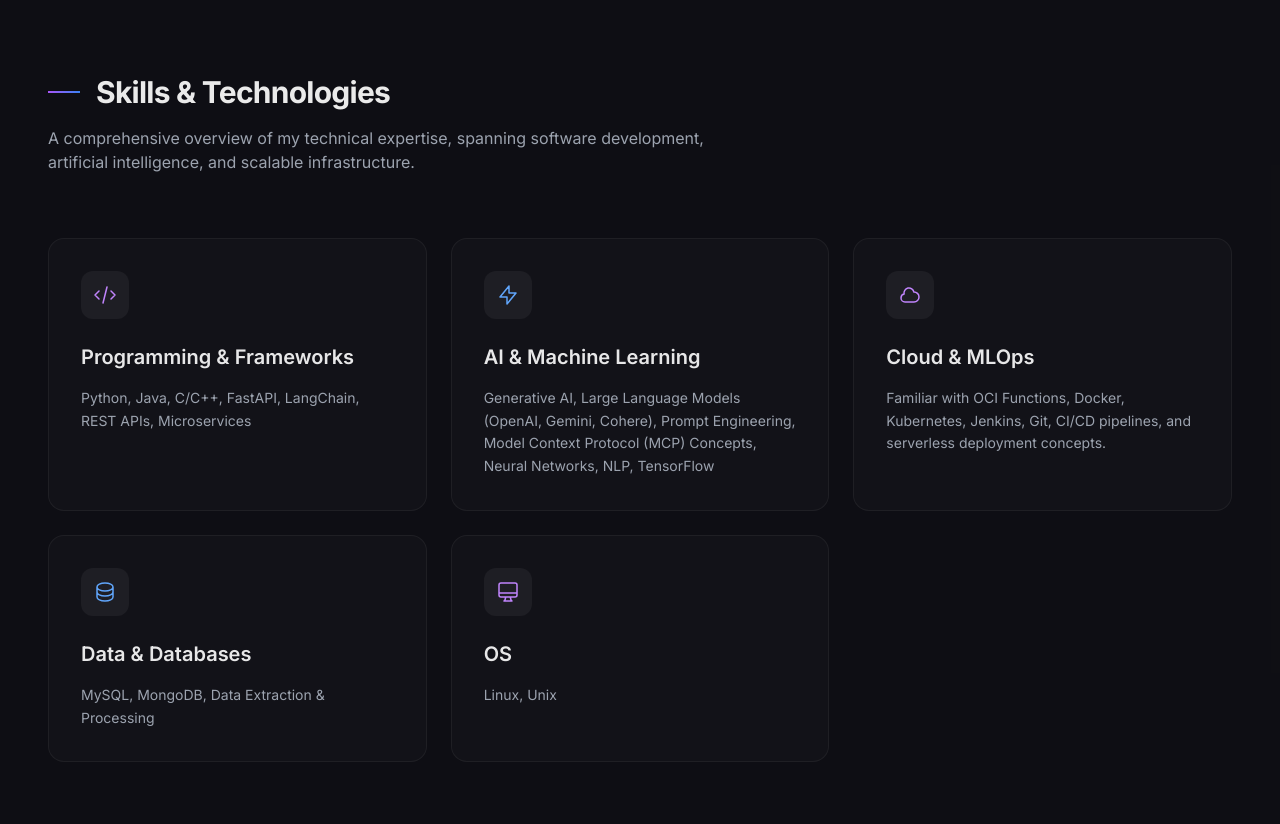
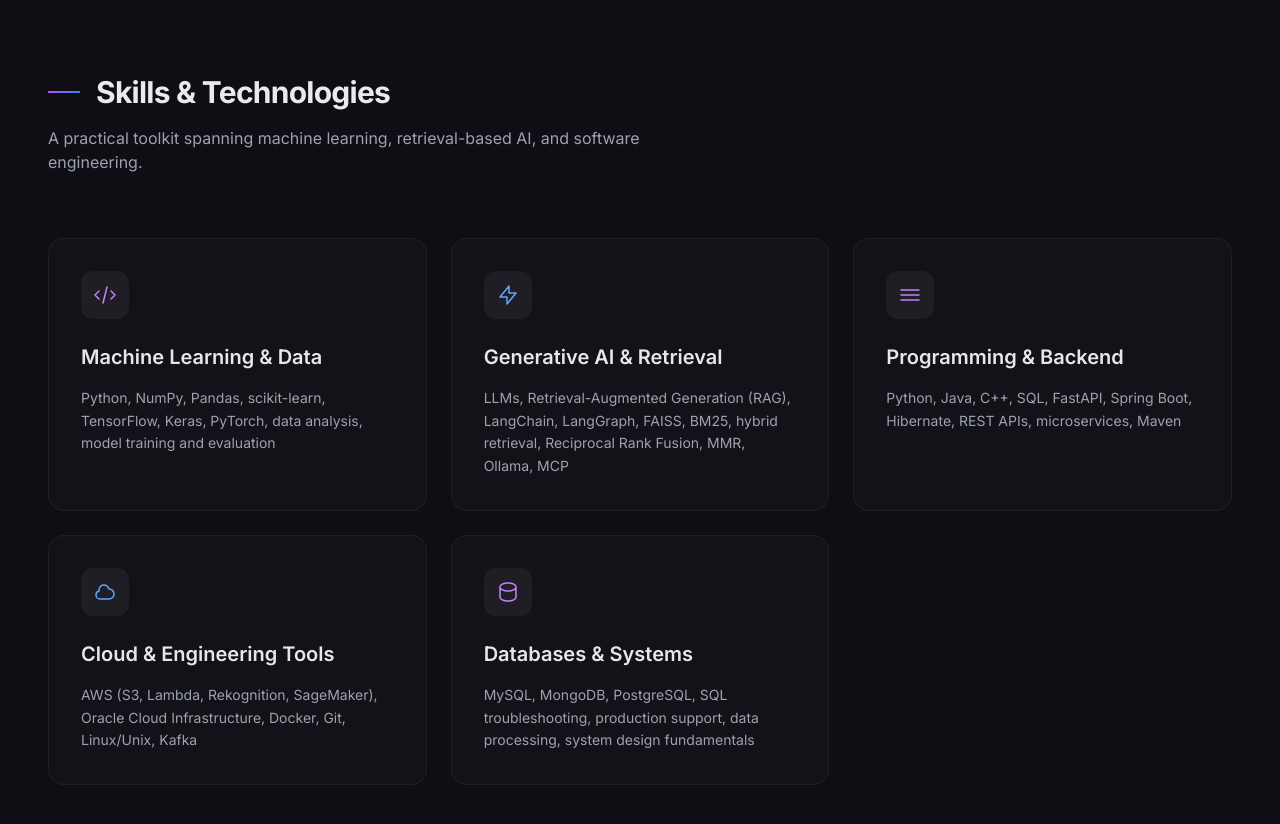
Before and after one commit to Saty290501/Portfolio, a Next.js app: page / in a window 1280 px wide. Shown: the part 1360-2184 px from the top of the page. Built offline with nearby package versions, Linux system fonts and the light colour scheme.

Commit message:
Update src/components/Skills.tsx for Machine Learning Engineer portfolio

```diff
--- a/src/components/Skills.tsx
+++ b/src/components/Skills.tsx
@@ -4,8 +4,8 @@ import { motion } from 'framer-motion';
 
 const skillsData = [
     {
-        category: "Programming & Frameworks",
-        skills: "Python, Java, C/C++, FastAPI, LangChain, REST APIs, Microservices",
+        category: "Machine Learning & Data",
+        skills: "Python, NumPy, Pandas, scikit-learn, TensorFlow, Keras, PyTorch, data analysis, model training and evaluation",
         icon: (
             <svg className="w-6 h-6 text-purple-400" fill="none" viewBox="0 0 24 24" stroke="currentColor">
                 <path strokeLinecap="round" strokeLinejoin="round" strokeWidth={1.5} d="M10 20l4-16m4 4l4 4-4 4M6 16l-4-4 4-4" />
@@ -13,8 +13,8 @@ const skillsData = [
         )
     },
     {
-        category: "AI & Machine Learning",
-        skills: "Generative AI, Large Language Models (OpenAI, Gemini, Cohere), Prompt Engineering, Model Context Protocol (MCP) Concepts, Neural Networks, NLP, TensorFlow",
+        category: "Generative AI & Retrieval",
+        skills: "LLMs, Retrieval-Augmented Generation (RAG), LangChain, LangGraph, FAISS, BM25, hybrid retrieval, Reciprocal Rank Fusion, MMR, Ollama, MCP",
         icon: (
             <svg className="w-6 h-6 text-blue-400" fill="none" viewBox="0 0 24 24" stroke="currentColor">
                 <path strokeLinecap="round" strokeLinejoin="round" strokeWidth={1.5} d="M13 10V3L4 14h7v7l9-11h-7z" />
@@ -22,29 +22,29 @@ const skillsData = [
         )
     },
     {
-        category: "Cloud & MLOps",
-        skills: "Familiar with OCI Functions, Docker, Kubernetes, Jenkins, Git, CI/CD pipelines, and serverless deployment concepts.",
+        category: "Programming & Backend",
+        skills: "Python, Java, C++, SQL, FastAPI, Spring Boot, Hibernate, REST APIs, microservices, Maven",
         icon: (
             <svg className="w-6 h-6 text-purple-400" fill="none" viewBox="0 0 24 24" stroke="currentColor">
+                <path strokeLinecap="round" strokeLinejoin="round" strokeWidth={1.5} d="M3 7h18M3 12h18M3 17h18" />
+            </svg>
+        )
+    },
+    {
+        category: "Cloud & Engineering Tools",
+        skills: "AWS (S3, Lambda, Rekognition, SageMaker), Oracle Cloud Infrastructure, Docker, Git, Linux/Unix, Kafka",
+        icon: (
+            <svg className="w-6 h-6 text-blue-400" fill="none" viewBox="0 0 24 24" stroke="currentColor">
                 <path strokeLinecap="round" strokeLinejoin="round" strokeWidth={1.5} d="M3 15a4 4 0 004 4h9a5 5 0 10-.1-9.999 5.002 5.002 0 10-9.78 2.096A4.001 4.001 0 003 15z" />
             </svg>
         )
     },
     {
-        category: "Data & Databases",
-        skills: "MySQL, MongoDB, Data Extraction & Processing",
-        icon: (
-            <svg className="w-6 h-6 text-blue-400" fill="none" viewBox="0 0 24 24" stroke="currentColor">
-                <path strokeLinecap="round" strokeLinejoin="round" strokeWidth={1.5} d="M4 7v10c0 2.21 3.582 4 8 4s8-1.79 8-4V7M4 7c0 2.21 3.582 4 8 4s8-1.79 8-4M4 7c0-2.21 3.582-4 8-4s8 1.79 8 4m0 5c0 2.21-3.582 4-8 4s-8-1.79-8-4" />
-            </svg>
-        )
-    },
-    {
-        category: "OS",
-        skills: "Linux, Unix",
+        category: "Databases & Systems",
+        skills: "MySQL, MongoDB, PostgreSQL, SQL troubleshooting, production support, data processing, system design fundamentals",
         icon: (
             <svg className="w-6 h-6 text-purple-400" fill="none" viewBox="0 0 24 24" stroke="currentColor">
-                <path strokeLinecap="round" strokeLinejoin="round" strokeWidth={1.5} d="M9.75 17L9 20l-1 1h8l-1-1-.75-3M3 13h18M5 17h14a2 2 0 002-2V5a2 2 0 00-2-2H5a2 2 0 00-2 2v10a2 2 0 002 2z" />
+                <path strokeLinecap="round" strokeLinejoin="round" strokeWidth={1.5} d="M4 7v10c0 2.21 3.582 4 8 4s8-1.79 8-4V7M4 7c0 2.21 3.582 4 8 4s8-1.79 8-4M4 7c0-2.21 3.582-4 8-4s8 1.79 8 4" />
             </svg>
         )
     }
@@ -65,7 +65,7 @@ export default function Skills() {
                         <span className="w-8 h-[2px] bg-gradient-to-r from-purple-500 to-blue-500 hidden sm:block"></span>
                         Skills & Technologies
                     </h2>
-                    <p className="text-gray-400 max-w-2xl">A comprehensive overview of my technical expertise, spanning software development, artificial intelligence, and scalable infrastructure.</p>
+                    <p className="text-gray-400 max-w-2xl">A practical toolkit spanning machine learning, retrieval-based AI, and software engineering.</p>
                 </motion.div>
 
                 <div className="grid grid-cols-1 md:grid-cols-2 lg:grid-cols-3 gap-6">
@@ -78,17 +78,12 @@ export default function Skills() {
                             transition={{ duration: 0.5, delay: index * 0.1 }}
                             className="group relative p-8 rounded-2xl bg-white/[0.02] border border-white/[0.05] hover:border-white/10 transition-all duration-300 flex flex-col h-full z-10 overflow-hidden"
                         >
-                            {/* Subtle hover glow effect */}
                             <div className="absolute inset-0 bg-gradient-to-br from-purple-500/5 to-blue-500/5 opacity-0 group-hover:opacity-100 transition-opacity duration-500 -z-10" />
-
                             <div className="mb-6 p-3 bg-white/5 rounded-xl inline-block w-fit group-hover:-translate-y-1 transition-transform duration-300">
                                 {item.icon}
                             </div>
-
                             <h3 className="text-xl font-semibold text-white/90 mb-4">{item.category}</h3>
-                            <p className="text-gray-400 text-sm leading-relaxed flex-grow">
-                                {item.skills}
-                            </p>
+                            <p className="text-gray-400 text-sm leading-relaxed flex-grow">{item.skills}</p>
                         </motion.div>
                     ))}
                 </div>
```
